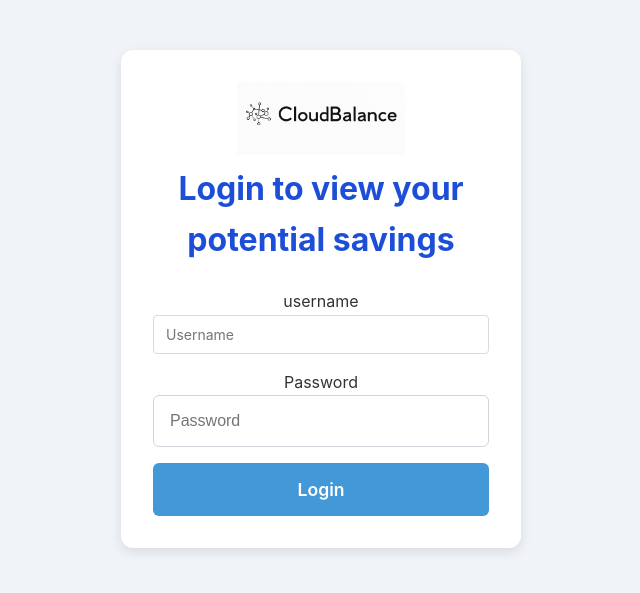
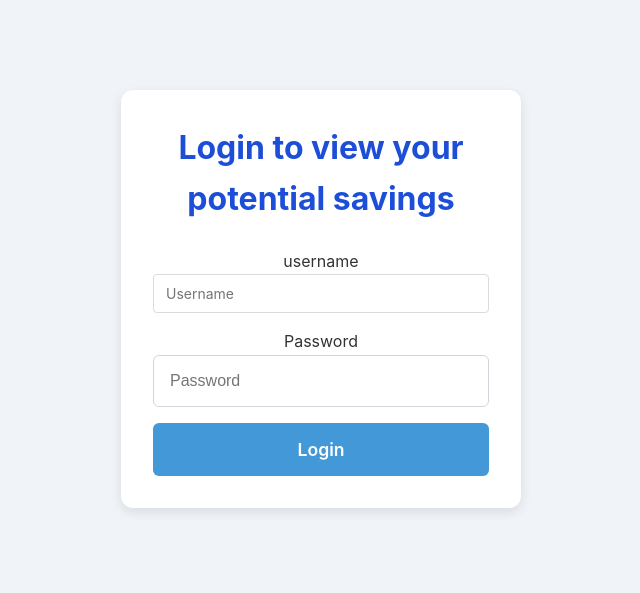
Before and after one commit to DivyanshGoyal05/Cloudbalance_Frontend, a React (Vite) app: page / in a window 1280 px wide. Shown: the part 133-726 px from the top of the page, without its empty margins (319-959 px from the left). Built offline with nearby package versions, Linux system fonts and the light colour scheme; what fusioncharts would draw is missing.

Commit message:
removed logo

```diff
--- a/src/Pages/LoginPage.jsx
+++ b/src/Pages/LoginPage.jsx
@@ -46,12 +46,12 @@ const LoginPage = () => {
   return (
     <div className="login-container">
       <div className="login-card">
-        <div className="Logo">
+        {/* <div className="Logo">
           <img
             src="public\assets\Images\image.png"
             alt="CloudBalance Logo"
           />
-        </div>
+        </div> */}
         <h2>Login to view your potential savings</h2>
         <form onSubmit={handleLogin}>
           <label htmlFor="">username</label>
```
